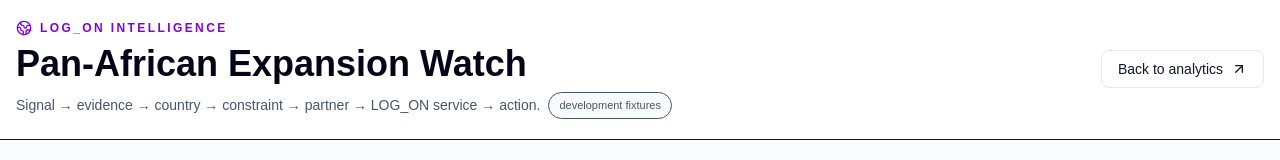
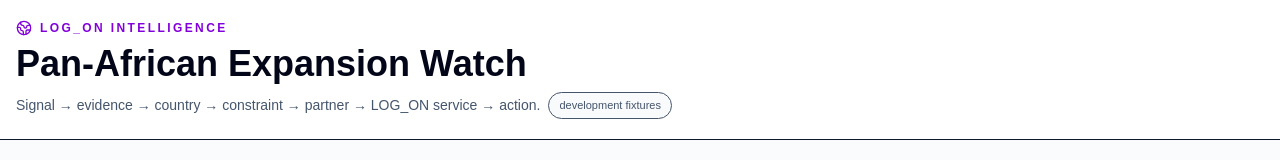
Before and after one commit to Logonotobscurity/pan-african-expansion-intelligence, a Next.js app: page /pan-african in a window 1280 px wide. Shown: the top 160 px of the page. Built offline with nearby package versions, Linux system fonts and the light colour scheme; no server answers.

Commit message:
fix: remove navigation to discovery-only dashboard

```diff
--- a/components/pan-african-expansion-dashboard.tsx
+++ b/components/pan-african-expansion-dashboard.tsx
@@ -1,6 +1,5 @@
 "use client"
 
-import Link from "next/link"
 import { useMemo, useState } from "react"
 import { ArrowUpRight, Building2, ChevronDown, CircleAlert, Globe2, Handshake, ShieldCheck, WalletCards } from "lucide-react"
 import type { ScoredExpansionSignal } from "@/lib/panAfricanExpansionService"
@@ -55,13 +54,6 @@
               </span>
             </div>
           </div>
-          <Link
-            href="/dashboard"
-            className="inline-flex items-center gap-2 rounded-lg border border-slate-200 px-4 py-2 text-sm font-medium hover:bg-slate-50"
-          >
-            Back to analytics
-            <ArrowUpRight className="h-4 w-4" />
-          </Link>
         </div>
       </div>
 
```
